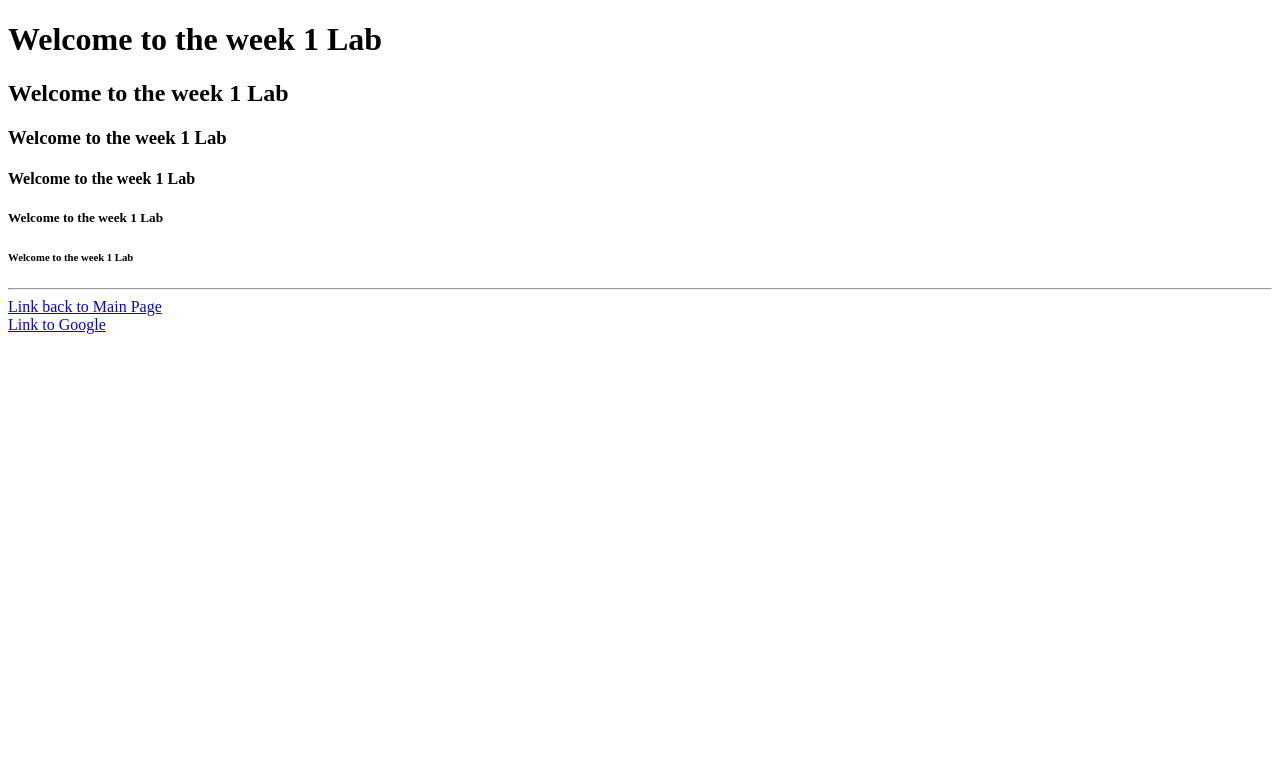
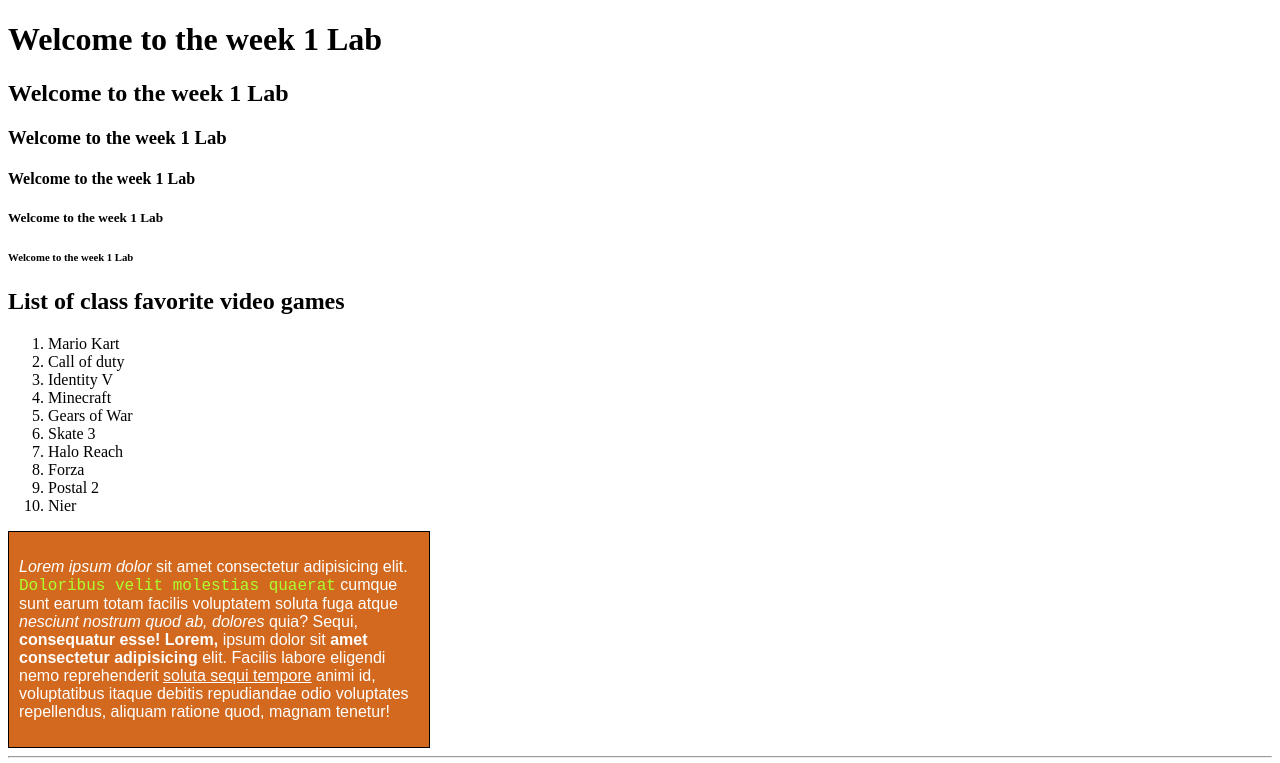
Before and after one commit to Chrisbvtz/SE11120, a plain HTML site: page week1/week1.html in a window 1280 px wide. Shown: the top 763 px of the page. Drawn offline with Linux system fonts and the light colour scheme.

Commit message:
end of class week1

```diff
--- a/week1/week1.html
+++ b/week1/week1.html
@@ -6,6 +6,7 @@
     <title>Week 1 Lab | HTML Elements/tags</title>
 </head>
 <body>
+    <span id="top"></span>
     <!--Example of all header types -->
     <h1>Welcome to the week 1 Lab</h1>
     <h2>Welcome to the week 1 Lab</h2>
@@ -14,6 +15,25 @@
     <h5>Welcome to the week 1 Lab</h5>
     <h6>Welcome to the week 1 Lab</h6>
 
+    <!--Example of ordered list-->
+    <h2>List of class favorite video games</h2>
+    <ol>
+        <li>Mario Kart</li>
+        <li>Call of duty</li>
+        <li>Identity V</li>
+        <li>Minecraft</li>
+        <li>Gears of War</li>
+        <li>Skate 3</li>
+        <li>Halo Reach</li>
+        <li>Forza</li>
+        <li>Postal 2</li>
+        <li>Nier</li>
+    </ol>
+
+    <div style="color: white; width: 400px; font-family: Arial, Helvetica, sans-serif; background-color: chocolate; border: 1px solid black; padding: 10px;">
+        <p><i>Lorem ipsum dolor </i>sit amet consectetur adipisicing elit. <span style="font-family: 'Courier New', Courier, monospace; color: greenyellow;">Doloribus velit molestias quaerat</span> cumque sunt earum totam facilis voluptatem soluta fuga atque <em>nesciunt nostrum quod ab, dolores </em>quia? Sequi,<b> consequatur esse! Lorem, </b>ipsum dolor sit <strong> amet consectetur adipisicing </strong> elit. Facilis labore eligendi nemo reprehenderit <u>soluta sequi tempore</u> animi id, voluptatibus itaque debitis repudiandae odio voluptates repellendus, aliquam ratione <STRIke></STRIke>quod, magnam tenetur!</p>
+    </div>
+
     <hr>
     <!--Example of a relative path-->
     <a href="../index.html">Link back to Main Page</a>
@@ -21,7 +41,11 @@
      <br>
     <!-- Example of an absolute path -->
     <a href="http://www.google.com">Link to Google</a>
+    <br>
+    <a href="http://amazon.com" target="_blank"><img src="../images/sad_hamster.webp" alt="sad hamster" width="400"></a>
 
-
+    <br>
+    <!--Ecxample of back to top-->
+    <a href="#top">Back to top</a>
 </body>
 </html>
```
Also changed, not shown: images/sad_hamster.webp (added), 2 other files.
